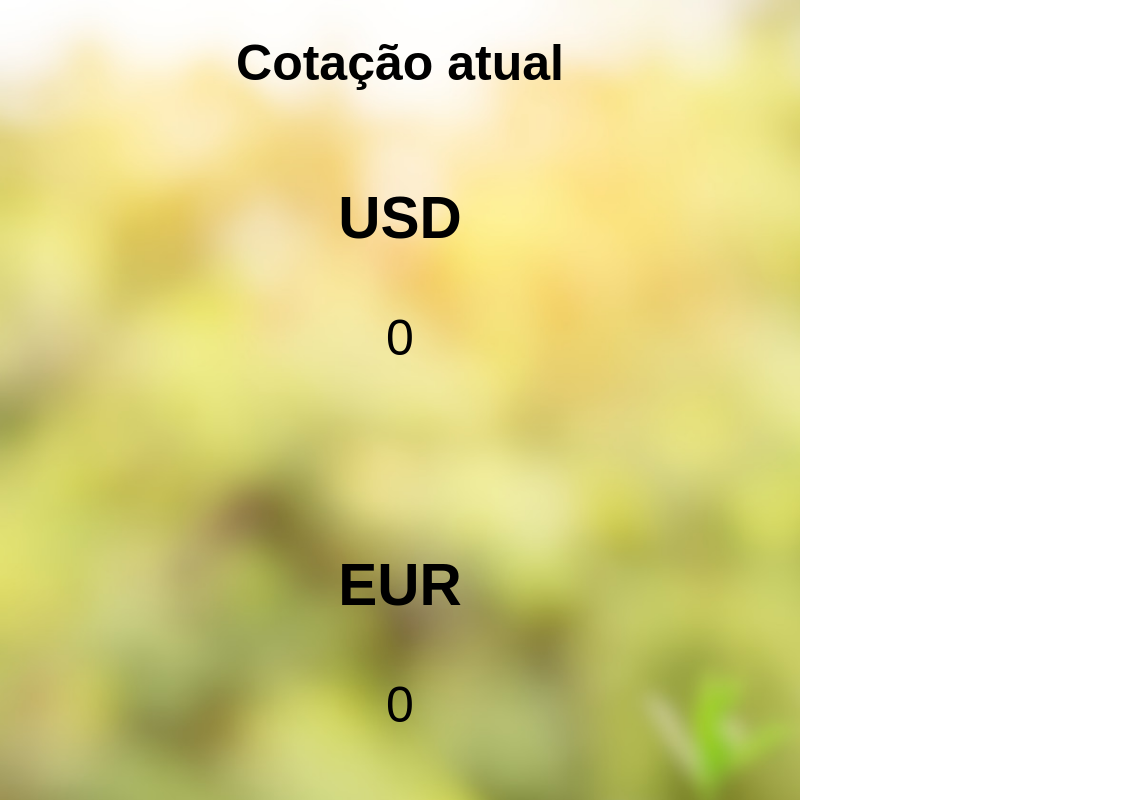
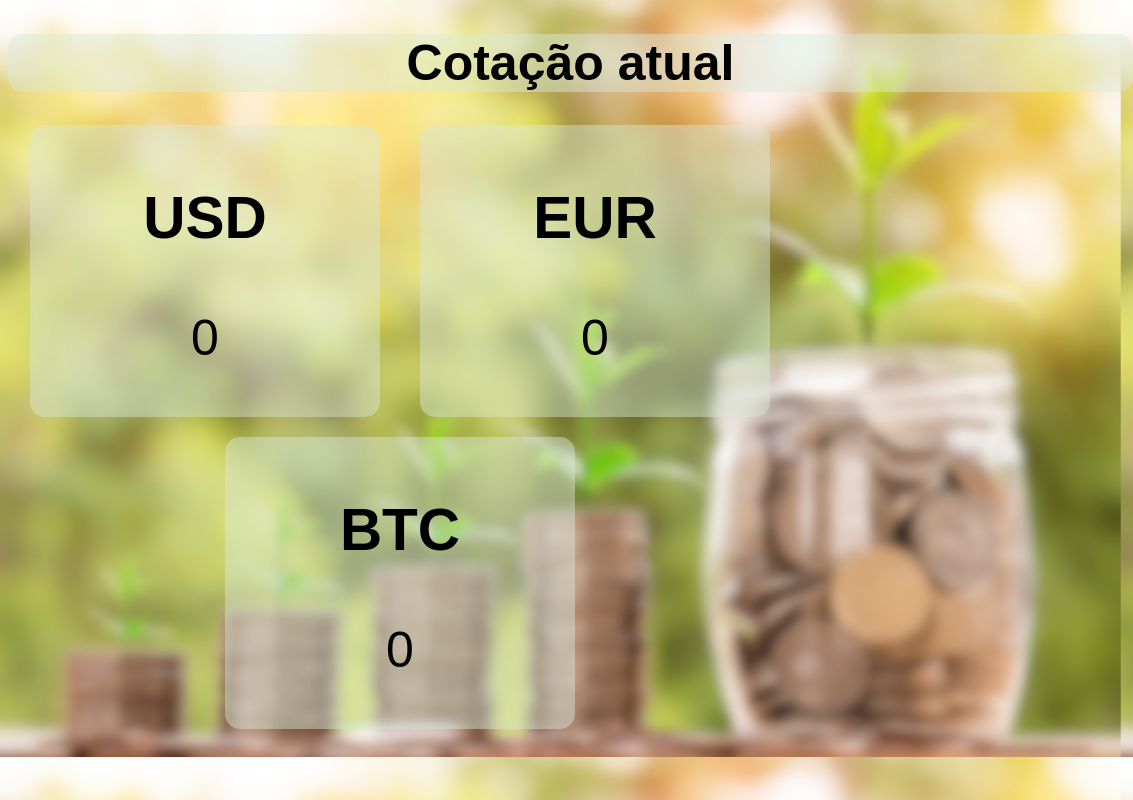
Before and after one commit to pvskp/cotacao-moedas, an Electron app: page index.html in a window 800 px wide. Shown: the top 800 px of the page, 1133 px wide, since content can reach past the window. Drawn offline with Linux system fonts and the light colour scheme; no server answers; a web font is replaced by a local one.

Commit message:
Implementa caixas arredondadas aos textos

```diff
--- a/style.css
+++ b/style.css
@@ -15,16 +15,24 @@ body{
 }
 
 h1{
+    /* justify-content: center; */
+    margin-left: auto;
+    margin-right: auto;
+    border-radius: 15px;
+    width: 1125px;
+    background-color: rgba(215, 231, 215, 0.459);
     text-align: center;
     font-size: 50px;
 }
 
 .coin-box{
-    width: 250px;
-    max-width: 250px;
+    border-radius: 15px;
+    background-color: rgba(215, 231, 215, 0.459);
+    width: 350px;
+    max-width: 350px;
     /* background-color: red; */
     /* border-radius: 15px; */
-    margin: 75px;
+    margin: 20px;
     margin-top: 0;
     text-align: center;
     font-size: 50px;
```
